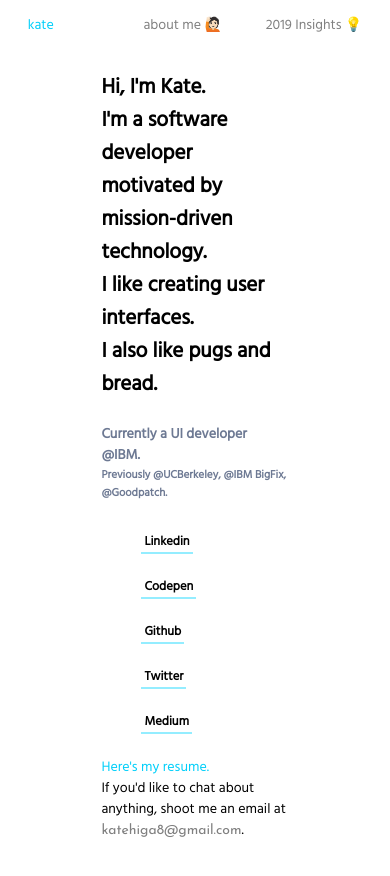
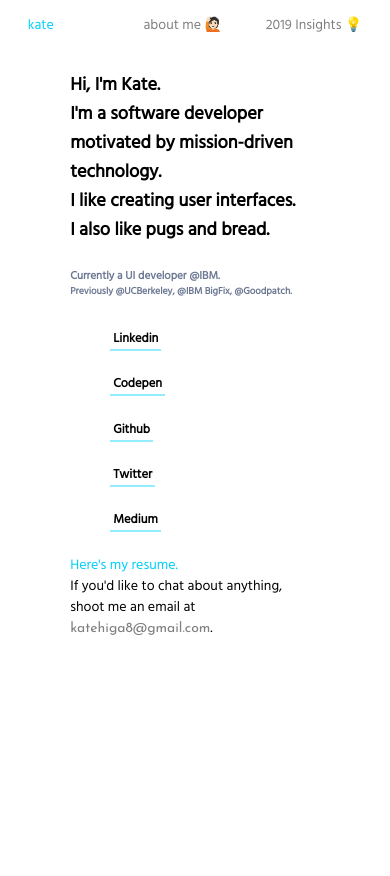
Before and after one commit to khiga8/kate-website, a Gatsby site: page / in a window 390 px wide. After the commit the page ends 844 px from the top, so only its background shows below. Built offline with nearby package versions, Linux system fonts and the light colour scheme; Gatsby itself is replaced by a stand-in of ours; a web font is replaced by a local one.

Commit message:
css update

```diff
--- a/src/styles/globals.scss
+++ b/src/styles/globals.scss
@@ -80,9 +80,7 @@ h3 {
     width: 90%;
   }
 }
-.project-gallery {
-  margin-top: 50px;
-}
+
 .emphasis {
   background: #f2d388;
 }
@@ -141,12 +139,15 @@ a.text-link:hover {
     font-size: 14px;
   }
   h1 {
-    font-size: 1.5em;
+    font-size: 1.3em;
   }
   h2 {
-    font-size: 1em;
+    font-size: 0.8em;
   }
   h3 {
-    font-size: 0.8em;
+    font-size: 0.7em;
+  }
+  .intro-section {
+    width: 80%;
   }
 } //phone
```
